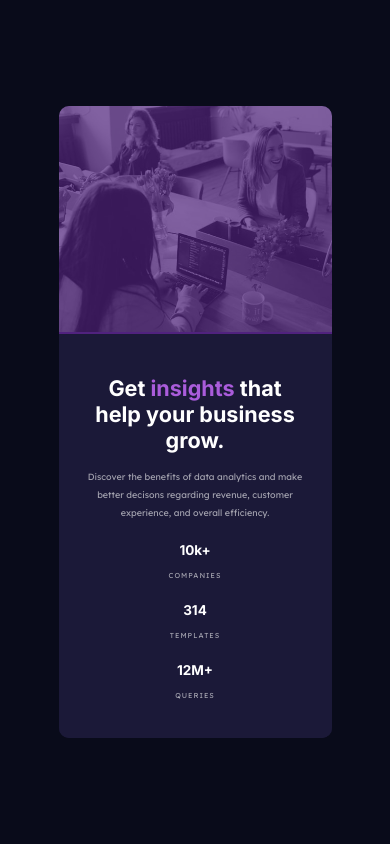
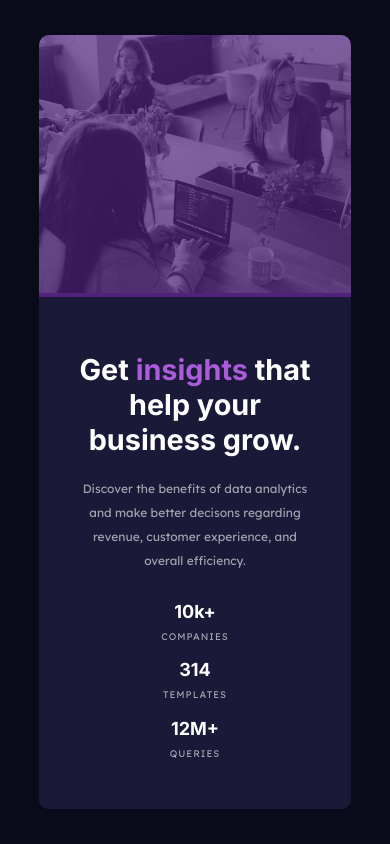
Before and after one commit to rafalolszak/Stats-preview-card-component, a plain HTML site: page index.html in a window 390 px wide. Drawn offline with Linux system fonts and the light colour scheme.

Commit message:
Add files via upload

```diff
--- a/style.css
+++ b/style.css
@@ -165,7 +165,7 @@ body{
 @media screen and (max-width: 780px) {
 
         html{
-            font-size: 11px;
+            font-size: 13px;
         }
 
         .card{
@@ -222,11 +222,11 @@ body{
 @media screen and (max-width: 415px) {
 
     html{
-        font-size: 9px;
+        font-size: 12px;
     }
 
     .card{
-        width: 70%;
+        width: 80%;
 
 
 
@@ -237,12 +237,32 @@ body{
     }
 
 
-
     .left p{
         line-height: 2;
     }
 
+    .left h2{
+        line-height: 0;
+    }
 
+    .left .stats{
+        margin-top: 1rem;
+    }
+
+}
+
+    @media screen and (max-width: 375px) {
+
+        html{
+            font-size: 9px;
+        }
+
+        .card{
+            width: 80%;
+
+
+
+        }
 
 
 
```
